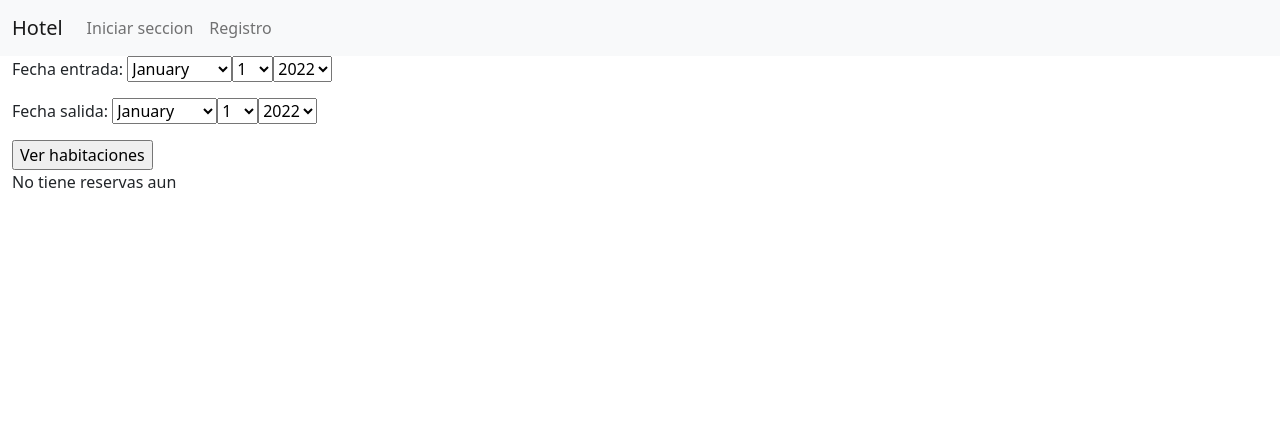
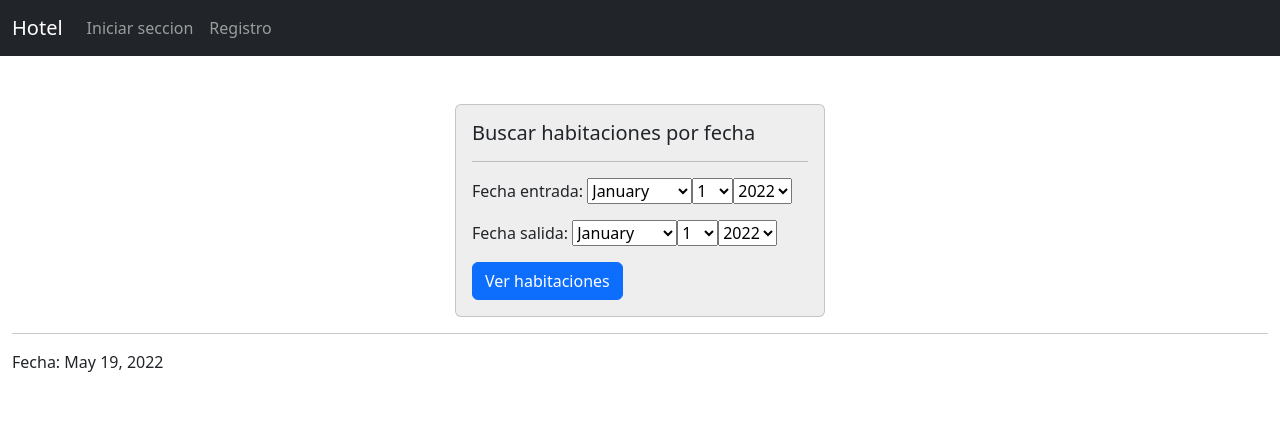
Before and after one commit to j-araya/Sistema-gestor-de-hoteleria, a Django app: page / in a window 1280 px wide. Shown: the top 421 px of the page. Run offline with Django 3.2, Linux system fonts and the light colour scheme; some libraries are stand-ins or nearby versions.

Commit message:
Estilos agregados

```diff
--- a/reservaciones/templates/Esquema.html
+++ b/reservaciones/templates/Esquema.html
@@ -13,7 +13,7 @@
 </head>
 <body>
     <!-- NAVEGACION -->
-    <nav class="navbar navbar-expand-lg bg-light">
+    <nav class="navbar navbar-expand-lg navbar-dark bg-dark">
         <div class="container-fluid">
           <a class="navbar-brand" href="{% url 'index' %}">Hotel</a>
           <button class="navbar-toggler" type="button" data-bs-toggle="collapse" data-bs-target="#navbarNav" aria-controls="navbarNav" aria-expanded="false" aria-label="Toggle navigation">
--- a/reservaciones/templates/habitacion.html
+++ b/reservaciones/templates/habitacion.html
@@ -6,8 +6,9 @@
 
 {% block content %}
 <div class="container-fluid">
-    <div class="container">
-        <h1>{{ habitacion.descripcion }} - {{ habitacion.codigo }}</h1>
+    <div class="m-5 p-3 card" style="background-color: #EEEEEE;">
+        <h1 class="text-center">{{ habitacion.descripcion }} - {{ habitacion.codigo }}</h1>
+        <hr>
         <p>Precio por noche: ${{ habitacion.precio_noche }}</p>
         <p>Camas matrimoniales: {{ habitacion.camas_matrimoniales }}</p>
         <p>Camas individuales: {{ habitacion.camas_individuales }}</p>
--- a/reservaciones/templates/index.html
+++ b/reservaciones/templates/index.html
@@ -5,37 +5,49 @@
 {% endblock %}
 
 {% block content %}
-    <div class="container-fluid">
-        <form action="{% url 'habitaciones' %}" method="post">
-
+    <div class="container-fluid py-5">
+        <form class='mx-auto p-3 card' style="max-width: 370px; background-color: #EEEEEE;" action="{% url 'habitaciones' %}" method="post">
+            <div class="body">
+                <h5 class="card-title">Buscar habitaciones por fecha</h5>
+                <hr>
                 {% csrf_token %}
-
                 {{form.as_p}}
-
-            <input type="submit" value="Ver habitaciones">
-
-
-
+                <input type="submit" class="btn btn-primary" value="Ver habitaciones">
+            </div>
         </form>
 
+        {% if user.is_authenticated %}
             {% if reservaciones %}
-            <ul>
+            <hr>
+            <div class="container">
+                <h3>Reservaciones: </h3>
+                    <div class="row">
                         {% for reserva in reservaciones %}
-                    <li>
-                        {{reserva}}
-                    </li>
+                            <div class="col-6 p-2">
+                                <div class="card"  style="background-color: #EEEEEE;">
+                                    <div class="card-body">
+                                        <h5 class="text-center">{{reserva.habitacion.descripcion}} ({{reserva.habitacion.codigo}})</h5>
                                         <hr>
+                                        <p>
+                                            <span class="font-weight-bold">Entrada: </span> {{reserva.fecha_entrada}} <br>
+                                            <span class="font-weight-bold">Salida: </span> {{reserva.fecha_salida}} <br>
+                                            <span class="font-weight-bold">Precio de reserva:</span>  ${{reserva.precio_reserva}} <br>
+                                            <span class="font-weight-bold">Numero de reserva:</span>  {{reserva.id}} <br>
+                                            <span class="font-weight-bold">Fecha de reserva:</span>  {{reserva.fecha_registro}}
+                                        </p>
+                                        <a href="{% url 'reservacion' reserva.id %}" class="btn btn-primary">Ver</a>
+                                    </div>
+                                </div>
+                            </div>
                         {% endfor %}
-            </ul>
-
+                    </div>
+            </div>
             {% else %}
-
                 <p>No tiene reservas aun</p>
-
+            {% endif %}
         {% endif %}
 
-        <div class="container">
-
-        </div>
+        <hr>
+        Fecha: {{fecha}}
     </div>
 {% endblock %}
--- a/reservaciones/urls.py
+++ b/reservaciones/urls.py
@@ -14,5 +14,7 @@ urlpatterns = [
     path('habitaciones', views.habitaciones, name='habitaciones'),
     path('habitacion/<int:codigo>', views.habitacion, name='habitacion'),
 
-    path('reservar/<int:codigo_habitacion>', views.reservar, name='reservar')
+    path('reservar/<int:codigo_habitacion>', views.reservar, name='reservar'),
+    path('reservacion/<int:id>', views.reservacion, name='reservacion'),
+    path('eliminar/reservacion/<int:id>', views.eliminar_reservacion, name='eliminar-reservacion')
 ]
--- a/reservaciones/views.py
+++ b/reservaciones/views.py
@@ -1,10 +1,11 @@
+from datetime import date, datetime
+
 from django.shortcuts import redirect, render
 from django.contrib import messages
 from django.contrib.auth.forms import AuthenticationForm, UserCreationForm
 from django.contrib.auth import authenticate, login, logout
 from django.contrib.auth.decorators import login_required
 from django.contrib.auth.models import User
-import reservaciones
 
 from reservaciones.models import Cliente, Habitacion, Reservacion
 from reservaciones.forms import *
@@ -15,14 +16,16 @@ from reservaciones import utilities
 def index(request):
 
     form = PeriodoForm()
+    fecha = datetime.now().date()
 
     if request.user.is_authenticated:
         cliente = Cliente.objects.filter(usuario = request.user).first()
         if cliente is not None:
-            reservaciones = Reservacion.objects.filter(cliente=cliente)
-            return render(request, 'index.html', {'form': form, 'reservaciones':reservaciones})
+            reservaciones = Reservacion.objects.filter(cliente=cliente).order_by('-fecha_entrada', '-fecha_salida')
 
-    return render(request, 'index.html', {'form': form})
+            return render(request, 'index.html', {'form': form, 'reservaciones':reservaciones, 'fecha': fecha})
+
+    return render(request, 'index.html', {'form': form, 'fecha': fecha})
 
 def iniciar_sesion(request):
 
@@ -126,7 +129,6 @@ def reservar(request, codigo_habitacion):
             cliente = Cliente.objects.get(usuario=request.user)
             habitacion = Habitacion.objects.get(codigo = codigo_habitacion)
             precio_reserva = habitacion.precio_noche * ((fecha_salida - fecha_entrada).days + 1)
-            print("Precio total : ", precio_reserva)
 
             reservacion = Reservacion(
                 cliente = cliente,
@@ -144,3 +146,18 @@ def reservar(request, codigo_habitacion):
     habitacion = Habitacion.objects.get(codigo=codigo_habitacion)
 
     return render(request, 'habitacion.html', {'form': form, 'habitacion':habitacion})
+
+def reservacion(request, id):
+
+    reserva = Reservacion.objects.get(id=id)
+    hoy = datetime.now().date()
+    es_futura = reserva.fecha_entrada > datetime.now().date()
+
+    return render(request, 'reservacion.html', {'es_futura':es_futura, 'reserva':reserva, 'hoy':hoy})
+
+def eliminar_reservacion(request, id):
+
+    reserva = Reservacion.objects.get(id=id)
+    reserva.delete()
+
+    return redirect('/')
```
Also changed, not shown: reservaciones/templates/listar-habitaciones.html (+17 -9 lines), reservaciones/templates/reservacion.html (added, +26 -0 lines), reservaciones/utilities.py (+6 -1 lines), db.sqlite3. Lines whose indentation alone changed are shown as unchanged.
